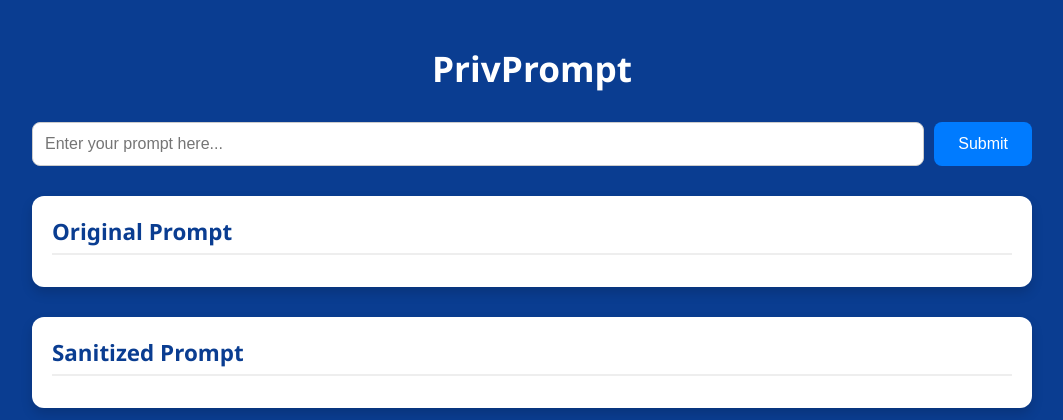
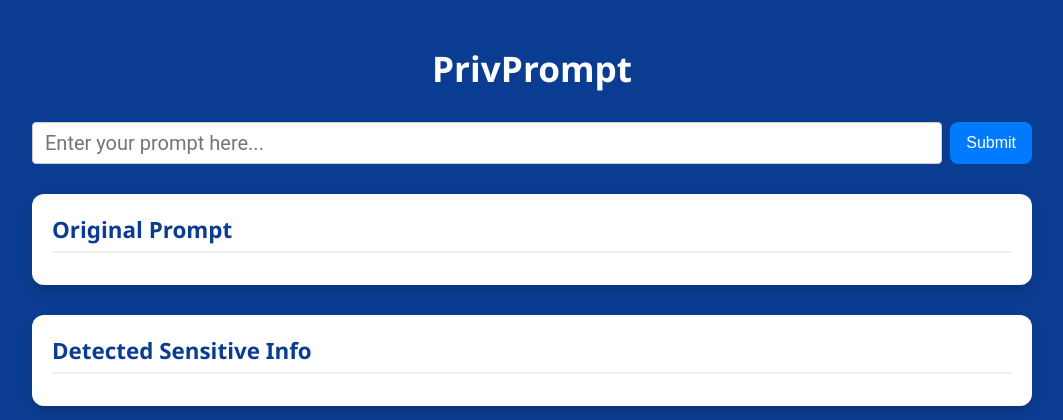
Before and after one commit to zoeychappell/PrivPrompt, a Flask app: page / in a window 1280 px wide. Shown: the top 420 px of the page, without its empty margins (108-1171 px from the left). Run offline with Flask 3, Linux system fonts and the light colour scheme; parts of the project's set-up code (start-up, migrations or seed data) failed here and were passed over.

Commit message:
Changed Input Box to wrap the text

```diff
--- a/my-flask-app/templates/index.html
+++ b/my-flask-app/templates/index.html
@@ -14,14 +14,51 @@
       <h1>PrivPrompt</h1>
 
       <!-- Input Box -->
+      <style>
+      .input-box {
+        display: flex;
+        gap: 0.5rem;           /* space between textarea and button */
+      }
+
+      #promptInput {
+        /* Make the textarea look like the original input */
+        font-family: 'Roboto', sans-serif;
+        font-size: 20px;
+        line-height: 1.2;
+        padding: 0.4em 0.6em;
+        border: 1px solid #ccc;
+        border-radius: 4px;
+        box-sizing: border-box;
+
+        /* Auto-resize behaviour */
+        width: 100%;
+        overflow: hidden;      /* hide scrollbar */
+        resize: none;          /* prevent manual dragging */
+      }
+
+      #submitBtn {
+        padding: 0.4em 1em;
+        font-size: 1rem;
+        cursor: pointer;
+      }
+      </style>
+
       <div class="input-box">
-        <input
-          type="text"
+        <textarea
           id="promptInput"
           placeholder="Enter your prompt here..."
-        />
+          rows="1"
+        ></textarea>
         <button id="submitBtn">Submit</button>
       </div>
+
+      <script>
+      const ta = document.getElementById('promptInput');
+      ta.addEventListener('input', function () {
+        this.style.height = 'auto';                 // shrink if needed
+        this.style.height = this.scrollHeight + 'px';// grow to fit content
+      });
+      </script>
 
       <!-- Original Prompt -->
       <div class="box">
@@ -29,16 +66,16 @@
         <pre id="originalPrompt"></pre>
       </div>
 
+      <!-- Detected Sensitive Info -->
+      <div class="box">
+        <h2>Detected Sensitive Info</h2>
+        <pre id="detected"></pre>
+      </div>
+
       <!-- Sanitized Prompt -->
       <div class="box">
         <h2>Sanitized Prompt</h2>
         <pre id="sanitizedPrompt"></pre>
-      </div>
-
-      <!-- Detected Sensitive Info -->
-      <div class="box">
-        <h2>Detected Sensitive Info</h2>
-        <pre id="detected"></pre>
       </div>
 
       <!-- AI Response Original -->
```
